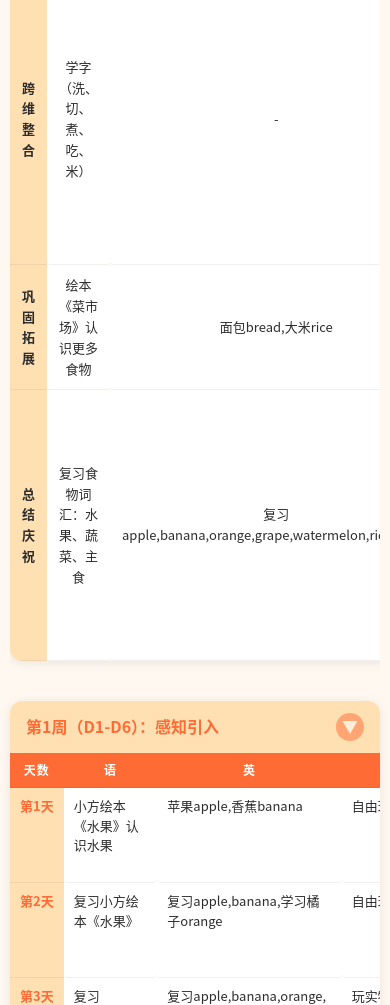
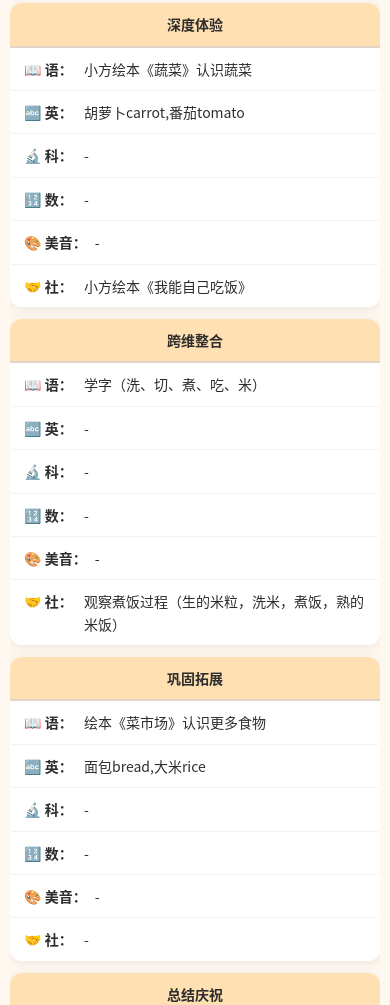
Before and after one commit to chshouch/early-ed-app, a website: page index.html in a window 390 px wide. Shown: the part 995-2000 px from the top of the page. Drawn offline with Linux system fonts and the light colour scheme.

Commit message:
style: responsive card layout for mobile tables

```diff
--- a/style.css
+++ b/style.css
@@ -314,8 +314,95 @@ body.admin-mode::after {
   .view-header h1 { font-size: 22px; }
   .month-header h2 { font-size: 20px; }
   .main-content { padding: 14px 10px 40px; }
-  .modal { padding: 20px; }
+  .modal { padding: 20px; max-width: 95vw; }
   .settings-row label { min-width: 80px; }
+
+  /* --- Schedule Table: card layout --- */
+  .schedule-table { min-width: auto; display: block; }
+  .schedule-table thead { display: none; }
+  .schedule-table tbody { display: block; }
+  .schedule-table tr {
+    display: block;
+    margin-bottom: 12px;
+    background: var(--surface);
+    border-radius: 12px;
+    box-shadow: var(--shadow);
+    overflow: hidden;
+  }
+  .schedule-table td {
+    display: flex;
+    align-items: flex-start;
+    gap: 8px;
+    padding: 10px 14px;
+    border: none;
+    border-bottom: 1px solid rgba(0,0,0,0.05);
+    font-size: 14px;
+  }
+  .schedule-table td:last-child { border-bottom: none; }
+  .schedule-table td.day-cell {
+    font-size: 15px;
+    font-weight: 700;
+    justify-content: center;
+    background: var(--bg2);
+    border-bottom: 2px solid var(--rule);
+  }
+  .schedule-table td.editable.admin-mode { border: 1px dashed rgba(255,152,0,0.3); }
+  /* Dimension labels on mobile */
+  .schedule-table td:nth-child(2)::before { content: '📖 语：'; font-weight: 700; min-width: 52px; }
+  .schedule-table td:nth-child(3)::before { content: '🔤 英：'; font-weight: 700; min-width: 52px; }
+  .schedule-table td:nth-child(4)::before { content: '🔬 科：'; font-weight: 700; min-width: 52px; }
+  .schedule-table td:nth-child(5)::before { content: '🔢 数：'; font-weight: 700; min-width: 52px; }
+  .schedule-table td:nth-child(6)::before { content: '🎨 美音：'; font-weight: 700; min-width: 52px; }
+  .schedule-table td:nth-child(7)::before { content: '🤝 社：'; font-weight: 700; min-width: 52px; }
+  .summary-row td {
+    display: block;
+    border: none;
+    padding: 12px 14px !important;
+    background: var(--bg2) !important;
+  }
+
+  /* --- Overview Table: card layout --- */
+  .overview-table { display: block; box-shadow: none; }
+  .overview-table thead { display: none; }
+  .overview-table tbody { display: block; }
+  .overview-table tr {
+    display: block;
+    margin-bottom: 12px;
+    background: var(--surface);
+    border-radius: 12px;
+    box-shadow: var(--shadow);
+    overflow: hidden;
+  }
+  .overview-table td {
+    display: flex;
+    align-items: flex-start;
+    gap: 8px;
+    padding: 10px 14px;
+    border: none;
+    border-bottom: 1px solid rgba(0,0,0,0.05);
+    font-size: 14px;
+    text-align: left;
+  }
+  .overview-table td:last-child { border-bottom: none; }
+  .overview-table td:first-child {
+    font-weight: 700;
+    justify-content: center;
+    background: var(--bg2);
+    border-bottom: 2px solid var(--rule);
+  }
+  .overview-table td.editable.admin-mode { border: 1px dashed rgba(255,152,0,0.3); }
+  .overview-table td:nth-child(2)::before { content: '📖 语：'; font-weight: 700; min-width: 52px; }
+  .overview-table td:nth-child(3)::before { content: '🔤 英：'; font-weight: 700; min-width: 52px; }
+  .overview-table td:nth-child(4)::before { content: '🔬 科：'; font-weight: 700; min-width: 52px; }
+  .overview-table td:nth-child(5)::before { content: '🔢 数：'; font-weight: 700; min-width: 52px; }
+  .overview-table td:nth-child(6)::before { content: '🎨 美音：'; font-weight: 700; min-width: 52px; }
+  .overview-table td:nth-child(7)::before { content: '🤝 社：'; font-weight: 700; min-width: 52px; }
+
+  /* --- Issues & Settings --- */
+  .issue-header { flex-direction: column; gap: 8px; }
+  .issue-actions { align-self: flex-end; }
+  .issues-toolbar { flex-direction: column; align-items: stretch; }
+  .filter-tabs { justify-content: center; }
 }
 
 /* ===== Print ===== */
```
